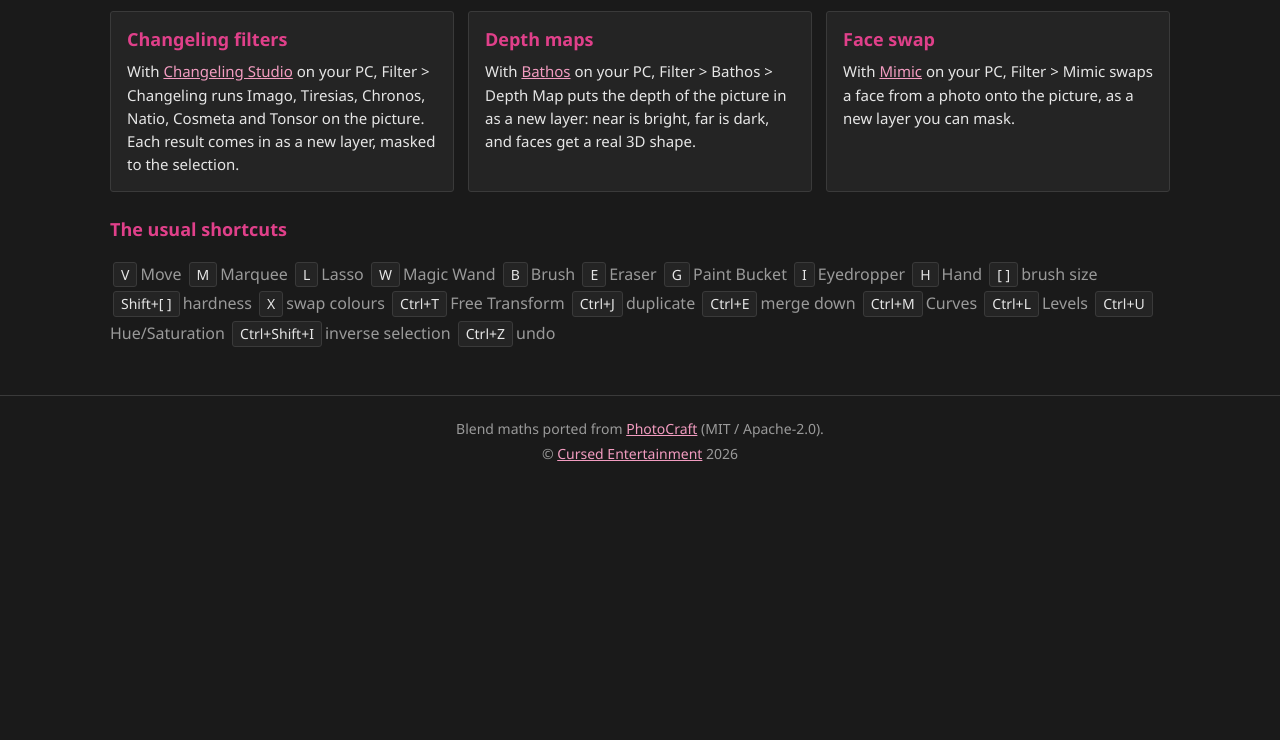
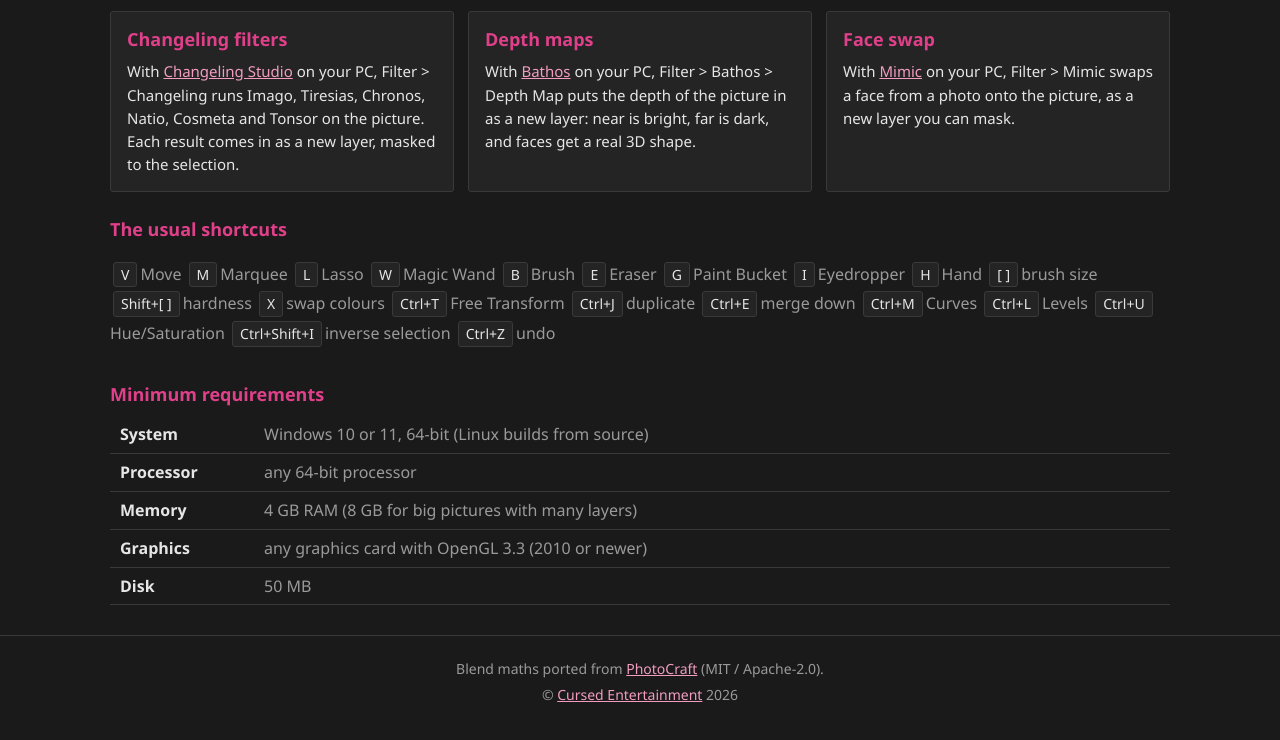
Before and after one commit to CursedPrograms/Chimera, a plain HTML site: page index.html in a window 1280 px wide. Shown: the part 1351-2091 px from the top of the page. Before the commit the page ends 1850 px from the top, so only its background shows below. Drawn offline with Linux system fonts and the light colour scheme.

Commit message:
Minimum requirements in the README and on the site
Co-Authored-By: Claude Opus 5.5 <noreply@anthropic.com>

```diff
--- a/index.html
+++ b/index.html
@@ -86,6 +86,16 @@
       <h2>The usual shortcuts</h2>
       <p id="keys"></p>
     </section>
+    <section class="keys" id="requirements">
+      <h2>Minimum requirements</h2>
+      <table class="reqs">
+        <tr><th>System</th><td>Windows 10 or 11, 64-bit (Linux builds from source)</td></tr>
+        <tr><th>Processor</th><td>any 64-bit processor</td></tr>
+        <tr><th>Memory</th><td>4 GB RAM (8 GB for big pictures with many layers)</td></tr>
+        <tr><th>Graphics</th><td>any graphics card with OpenGL 3.3 (2010 or newer)</td></tr>
+        <tr><th>Disk</th><td>50 MB</td></tr>
+      </table>
+    </section>
   </main>
 
   <footer>
--- a/site/style.css
+++ b/site/style.css
@@ -110,3 +110,12 @@ footer p { margin: 4px 0; }
   .grid { grid-template-columns: 1fr; }
   .btn { flex: 1; text-align: center; }
 }
+
+/* minimum requirements */
+#requirements { margin-top: 32px; }
+.reqs { width: 100%; border-collapse: collapse; margin-top: 8px; }
+.reqs th, .reqs td { padding: 6px 10px; text-align: left; vertical-align: top;
+  border-bottom: 1px solid var(--line, var(--border, #3a3a3a)); }
+.reqs th { width: 9em; color: var(--text); font-weight: 600; white-space: nowrap; }
+.reqs td { color: var(--dim, var(--text)); }
+@media (max-width: 600px) { .reqs th { width: auto; white-space: normal; } }
```
Also changed, not shown: 1 other file.
